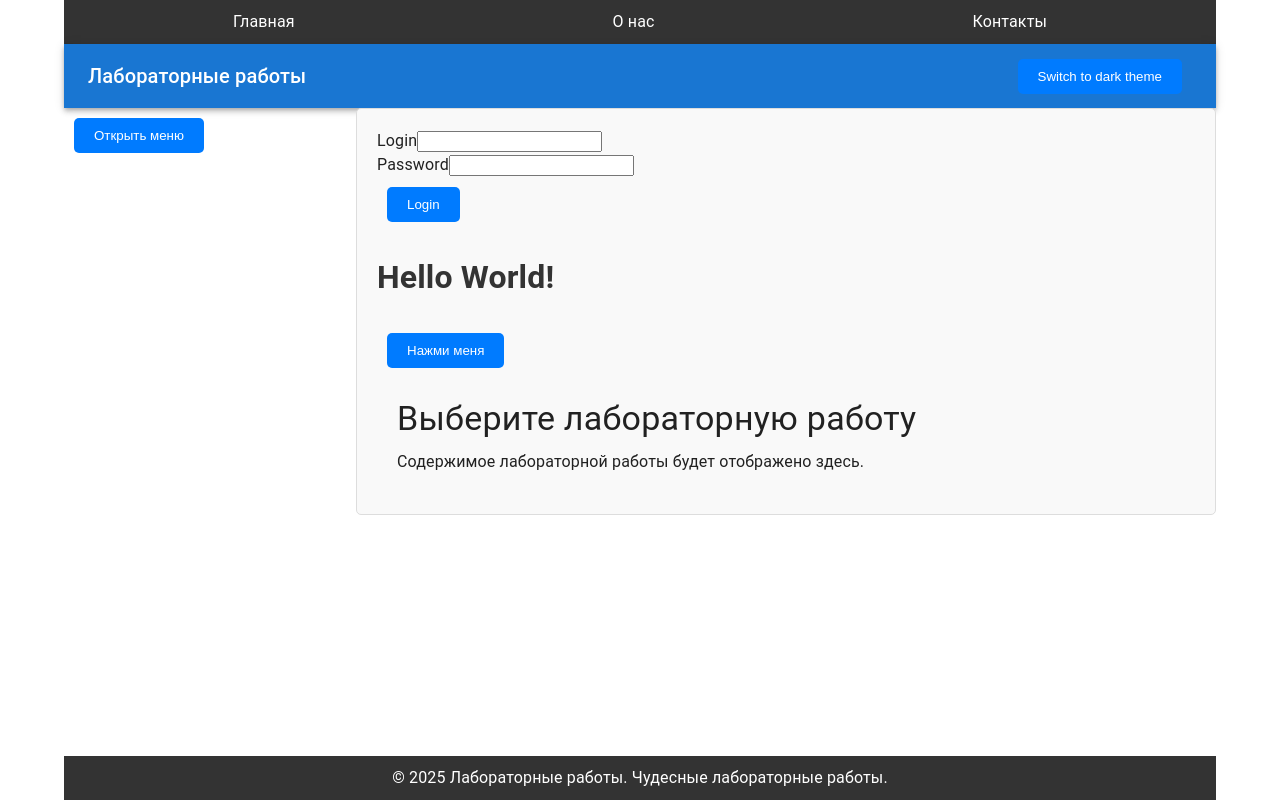
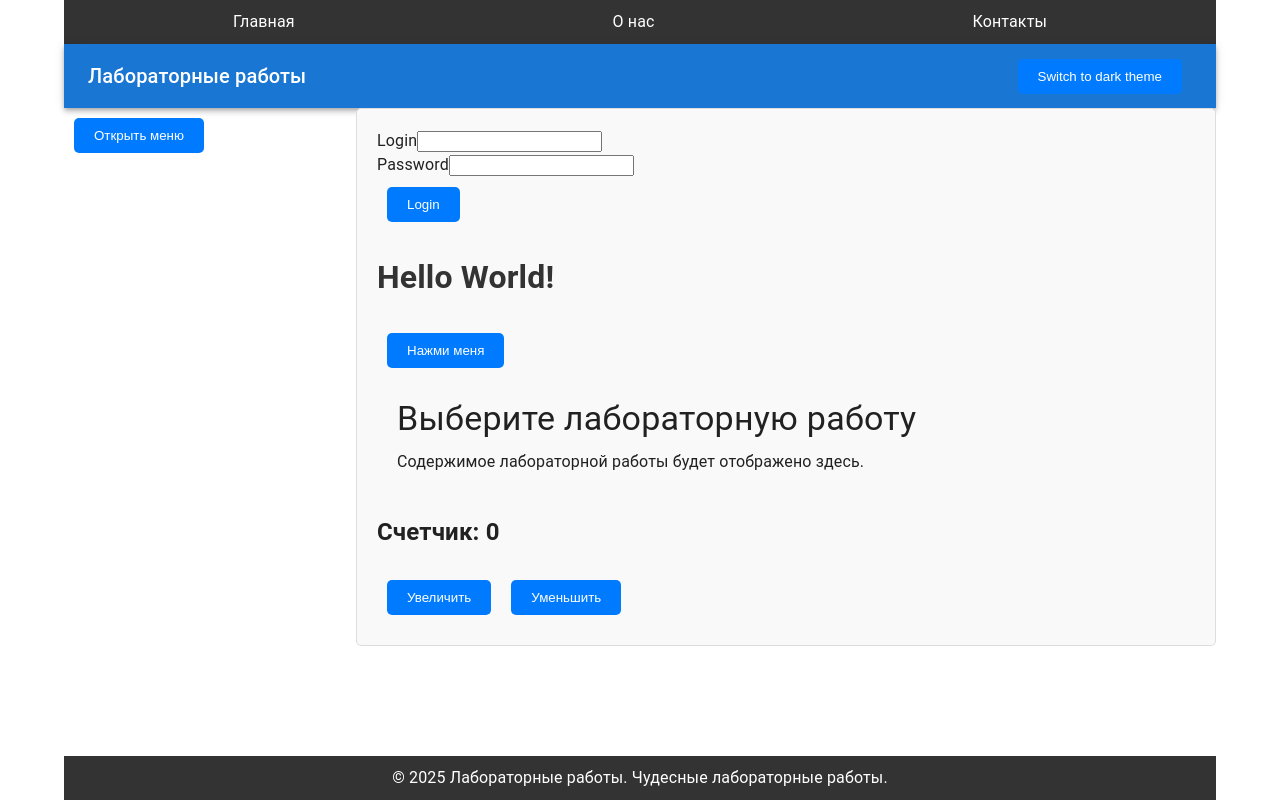
Before and after one commit to Ekaterina2320/project1-app, a React (Create React App) app: page / in a window 1280 px wide. Built offline with nearby package versions, Linux system fonts and the light colour scheme.

Commit message:
Лабораторная 5

```diff
--- a/src/App.js
+++ b/src/App.js
@@ -60,13 +60,6 @@ const App = () => {
     alert('Hello World!');
   };
 
-  const Counter = () => (
-    <div>
-      <h2>Счетчик: {count}</h2>
-      <button onClick={() => dispatch(increment())}>Увеличить</button>
-      <button onClick={() => dispatch(decrement())}>Уменьшить</button>
-    </div>
-  );
 
   useEffect(() => {
     const user = JSON.parse(localStorage.getItem('user'));
@@ -79,6 +72,18 @@ const App = () => {
     setFeedbacks([...feedbacks, feedback]);
   };
 
+const Counter = () => {
+  const count = useSelector((state) => state.counter.value); // Обратите внимание на 'counter'
+  const dispatch = useDispatch();
+
+  return (
+    <div>
+      <h2>Счетчик: {count}</h2>
+      <button onClick={() => dispatch(increment())}>Увеличить</button>
+      <button onClick={() => dispatch(decrement())}>Уменьшить</button>
+    </div>
+  );
+};
 
   return (
     <Router>
@@ -115,6 +120,7 @@ const App = () => {
                   <Route path="/about" element={<About />} />
                   <Route path="/contact" element={<Contact />} />
                 </Routes>
+                <Counter />
               </Container>
             </Grid>
           </Grid>
@@ -127,81 +133,3 @@ const App = () => {
 };
 
 export default App;
-/*import React, { useState } from 'react';
-import { BrowserRouter as Router, Routes, Route, Link } from 'react-router-dom';
-import { ThemeProvider } from './context/ThemeContext';
-import { Container as MuiContainer, Grid, CssBaseline, Drawer } from '@mui/material';
-import Header from './components/Header';
-import Footer from './components/Footer';
-import Menu from './components/Menu';
-import Content from './components/Content';
-import Navbar from './components/Navbar';
-import Container from './components/Container';
-import Button from './components/Button';
-import './App.css';
-import About from './pages/About';
-import Contact from './pages/Contact';
-import { Provider, useSelector, useDispatch } from 'react-redux';
-import { increment, decrement } from './redux/counterSlice';
-
-
-
-const App = () => {
-  const [menuOpen, setMenuOpen] = useState(false);
-
-  const handleClick = () => {
-    alert('Hello World!');
-  };
-
-  const Counter = () => {
-  const count = useSelector((state) => state.counter.value); // Обратите внимание на 'counter'
-  const dispatch = useDispatch();
-
-  return (
-    <div>
-      <h2>Счетчик: {count}</h2>
-      <button onClick={() => dispatch(increment())}>Увеличить</button>
-      <button onClick={() => dispatch(decrement())}>Уменьшить</button>
-    </div>
-  );
-};
-
-  return (
-    <Router>
-      <ThemeProvider>
-        <MuiContainer className="app">
-          <CssBaseline />
-          <Navbar />
-          <Header />
-
-          <Drawer anchor="left" open={menuOpen} onClose={() => setMenuOpen(false)}>
-            <Menu onClose={() => setMenuOpen(false)} />
-          </Drawer>
-
-          <Grid container spacing={2}>
-            <Grid item xs={12} md={3}>
-              <button onClick={() => setMenuOpen(true)}>Открыть меню</button>
-            </Grid>
-            <Grid item xs={12} md={9}>
-              <Container>
-                <h1>Hello World!</h1>
-                <Button text="Нажми меня" onClick={handleClick} />
-                <Routes>
-                  <Route path="/" element={<Content />} />
-                  <Route path="/lab/:id" element={<Content />} />
-                  <Route path="/about" element={<About />} />
-                  <Route path="/contact" element={<Contact />} />
-                </Routes>
-                <Counter />
-              </Container>
-            </Grid>
-          </Grid>
-
-          <Footer />
-        </MuiContainer>
-      </ThemeProvider>
-    </Router>
-  );
-};
-
-export default App;*/
```
